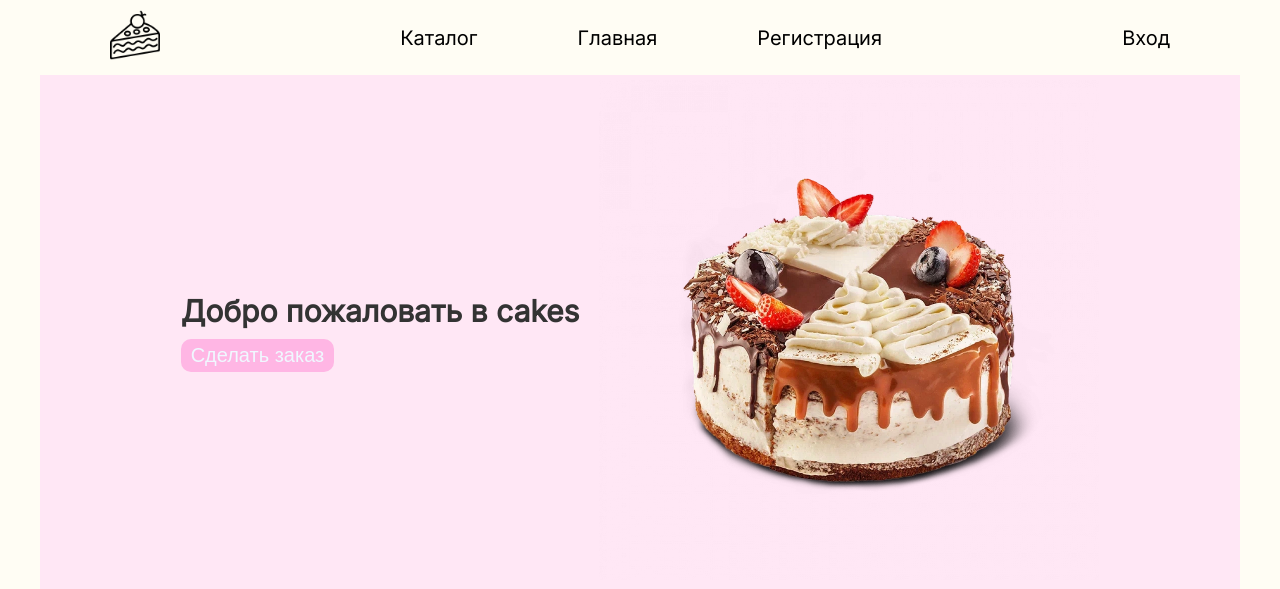
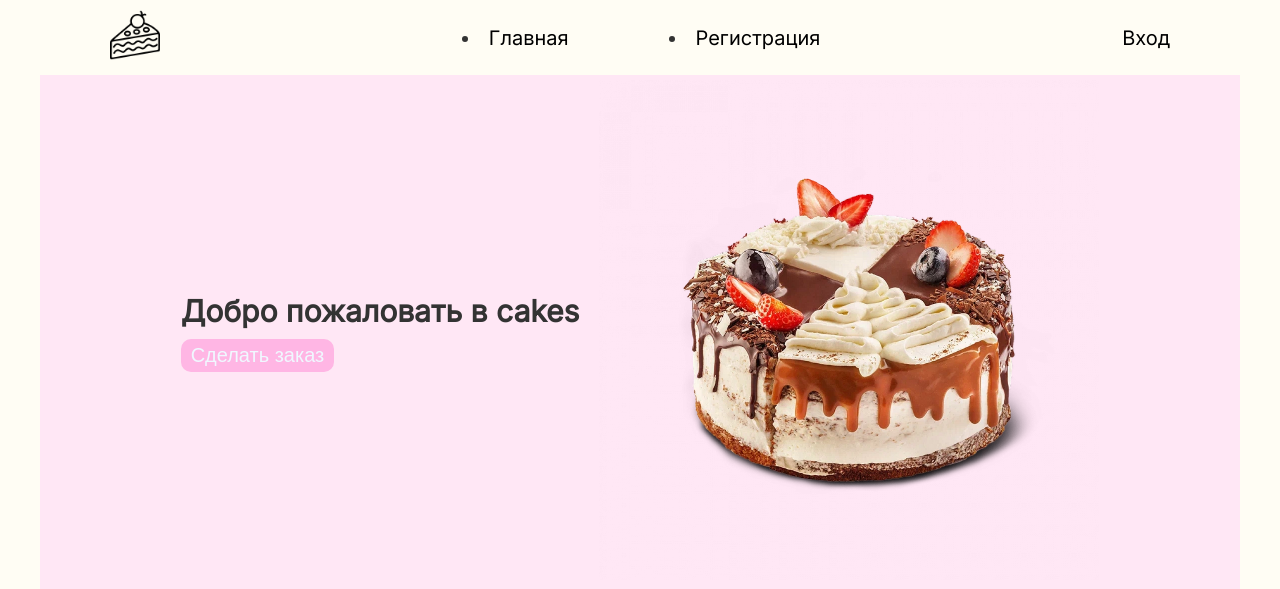
Before and after one commit to EvgeniaGlukhova/cakes, a PHP site: page /index.php in a window 1280 px wide. Shown: the top 589 px of the page. Run offline with PHP 8.4, Linux system fonts and the light colour scheme; some libraries are stand-ins or nearby versions.

Commit message:
header.php

```diff
--- a/header.php
+++ b/header.php
@@ -18,12 +18,14 @@
             <div class="header_logo">
                 <img src="img/кусок.png" class="header_img">
             </div>
-            <nav class="nav">
-                <a class="nav_link" href="#">Каталог</a>
-                <a class="nav_link" href="index.php">Главная</a>
-                <a class="nav_link" href="register.php">Регистрация</a>
+            <nav class="nav"  >
+                <li><a class="nav_link" href="index.php?page=main">Главная</a></li>
+                <li><a class="nav_link" href="index.php?page=register">Регистрация</a></li>
             </nav>
             <a class="nav_link" href="<?php echo $link ?>"><?php echo $text ?></a>
         </div>
     </div>
+
+
+
 </header>
```
